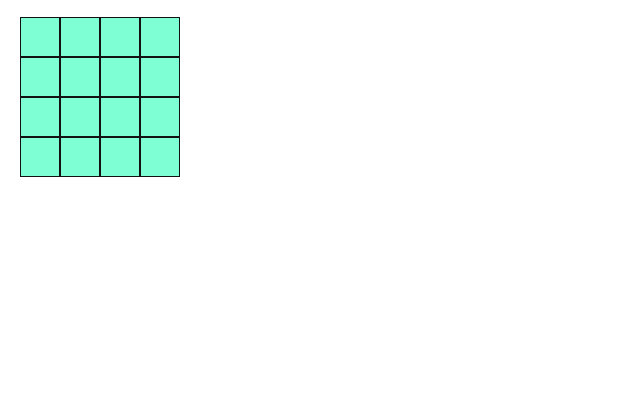
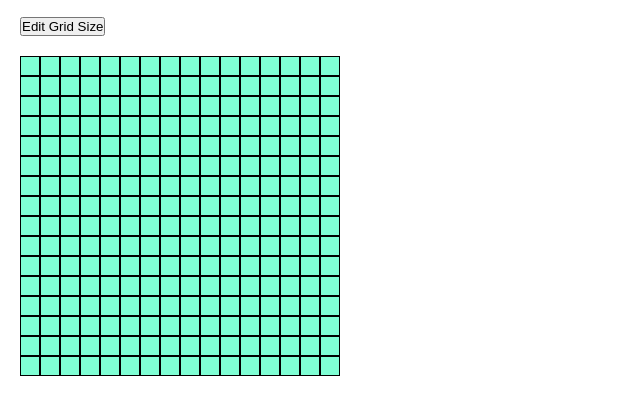
Before and after one commit to TalIQ501/Etch-a-Sketch, a plain HTML site: page index.html in a window 1280 px wide. Shown: the part 50-464 px from the top of the page, without its empty margins (0-640 px from the left). Drawn offline with Linux system fonts and the light colour scheme.

Commit message:
Added button

```diff
--- a/index.html
+++ b/index.html
@@ -10,8 +10,10 @@
     <header>
         <h1>Etch-a-Sketch</h1>
     </header>
-    <section id="grid">
-
+    <section id="ui">
+        <button onclick="handleBtnClick('')">Edit Grid Size</button>
+    </section>
+    <section id="output">
     </section>
     <script src="main.js"></script>
 </body>
--- a/main.js
+++ b/main.js
@@ -1,28 +1,60 @@
-const grid = document.getElementById('grid');
+const outputElem = document.getElementById('output');
 
 const createGridElem = (row, column, rowElem) => {
+    //Create Box in Grid
     const gridElem = document.createElement('div');
+
+    //Give each box an ID and the general class
     gridElem.setAttribute('id', "grid-row-" + row + "-column-" + column);
     gridElem.classList.add('grid-elem');
+
+    //Add Box to Row
     rowElem.appendChild(gridElem);
-    console.log('Added Child');
 }
 
 const createGridRow = (row) => {
     const gridRow = document.createElement('div');
     gridRow.setAttribute('id', "grid-row-" + row);
     gridRow.classList.add('grid-row');
-    grid.appendChild(gridRow)
-    console.log('Added Row');
+    grid.appendChild(gridRow);
+
+    //Return the element for use in functions
     return gridRow;
 }
 
-let columns = 4;
-let rows = 4;
+const createGrid = (output, gridSize) => {
+    const newGrid = document.createElement('div');
+    newGrid.setAttribute("id", "grid");
+    newGrid.classList.add('grid');
+    output.appendChild(newGrid);
+    for (let i = 1; i <= gridSize; i++) {
+        const row = createGridRow(i);
+        for (let j = 1; j <= gridSize; j++) {
+            createGridElem(i, j, row);
 
-for (let i = 1; i <= rows; i++) {
-    const row = createGridRow(i);
-    for (let j = 1; j <= columns; j++) {
-        createGridElem(i, j, row);
+        }
     }
 }
+
+createGrid(outputElem, 16);
+
+const handleBtnClick = (text) => {
+    // Prompt for input and convert to a number
+    let gridSize = Number(prompt(text + 'Enter size of grid: '));
+
+    // Validate the input
+    if (isNaN(gridSize) || !Number.isInteger(gridSize) || gridSize > 100 || gridSize <= 0) {
+        handleBtnClick('Incorrect value. ');
+    } else {
+        const grid = document.getElementById('grid');
+        if (grid) {
+            grid.remove();
+        }
+        createGrid(outputElem, gridSize);
+    }
+};
+
+const handleGridClick = (rows, columns) => {
+    document.getElementById('grid');
+    createGrid(outputElem, rows, columns);
+}
--- a/styles.css
+++ b/styles.css
@@ -8,27 +8,32 @@ header {
     padding: 10px 20px;
 }
 
-#grid {
+#ui {
+    padding: 10px 20px;
+}
+
+.grid {
     display: flex;
     flex-direction: column;
     flex-wrap: wrap;
     padding: 10px 20px;
+    width: 960px;
 }
 
-#grid .grid-row {
+.grid .grid-row {
     display: flex;
     flex-direction: row;
 }
 
-#grid .grid-elem {
-    height: 40px;
-    width: 40px;
+.grid .grid-elem {
+    height: 20px;
+    width: 20px;
     border-style: solid;
-    border-color: #121212;
+    border-color: .121212;
     border-width: 1px;
     background-color: aquamarine;
 }
 
-#grid .grid-elem:hover {
-    opacity: 0.6;
+.grid .grid-elem:hover {
+    opacity: 0.3;
 }
```
